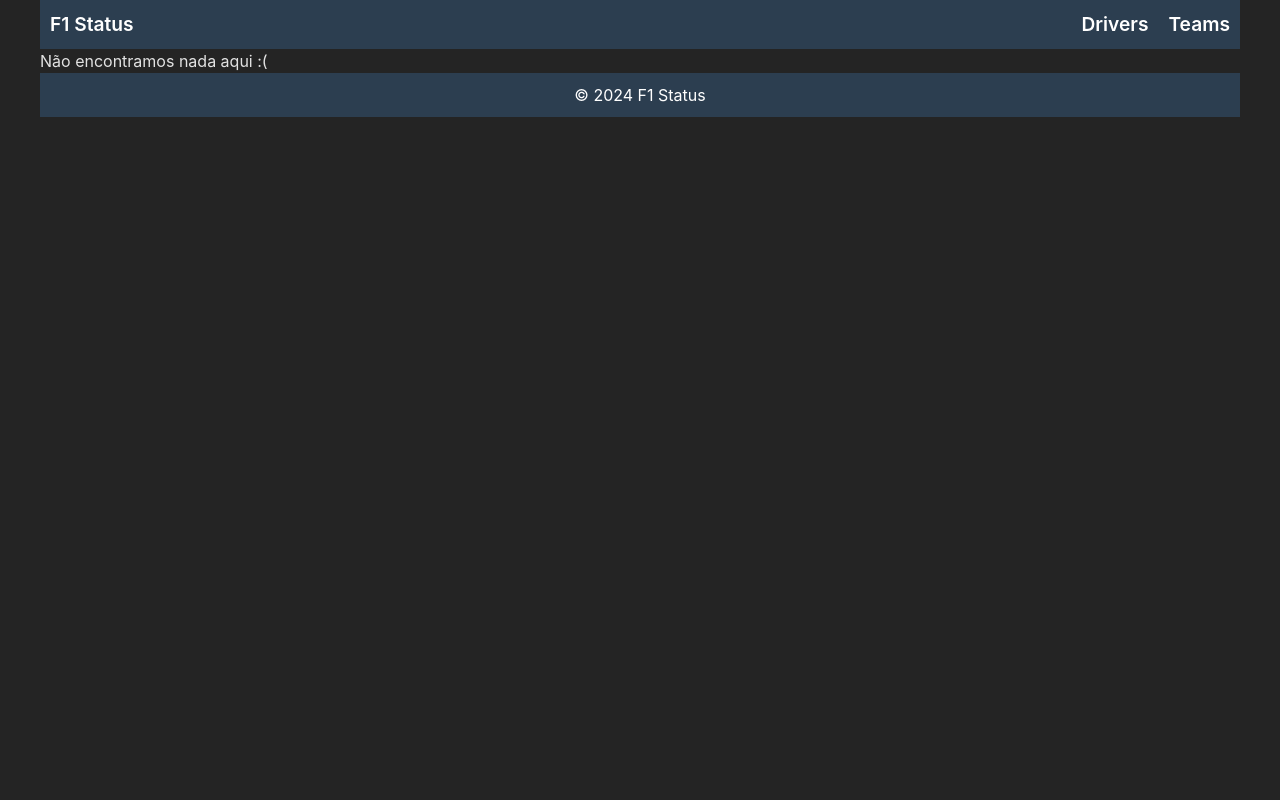
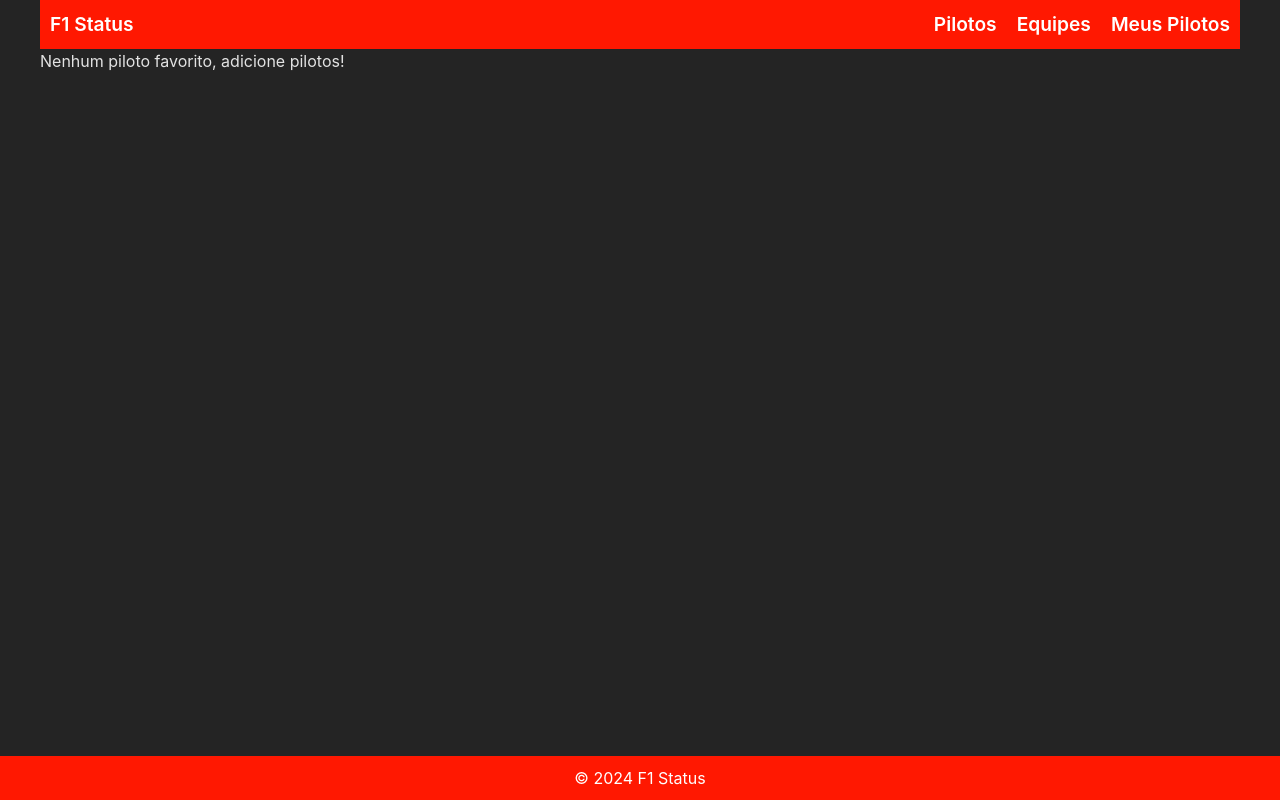
Before and after one commit to danielangelo1/vs13-front-redux-f1status, a React (Vite) app: page /favoriteDriver in a window 1280 px wide. Built offline with nearby package versions, Linux system fonts and the light colour scheme.

Commit message:
feat: add my favorite drivers page

```diff
--- a/package.json
+++ b/package.json
@@ -16,7 +16,8 @@
     "react": "^18.2.0",
     "react-dom": "^18.2.0",
     "react-redux": "^9.1.0",
-    "react-router-dom": "^6.22.0"
+    "react-router-dom": "^6.22.0",
+    "react-toastify": "^10.0.4"
   },
   "devDependencies": {
     "@types/node": "^20.11.17",
--- a/src/components/addFavoriteButton/AddFavoriteButton.tsx
+++ b/src/components/addFavoriteButton/AddFavoriteButton.tsx
@@ -1,19 +1,25 @@
 import { FlagCheckered } from "@phosphor-icons/react";
 import { Driver } from "../types/Driver";
 import "./AddFavoriteButton.module.css";
+import { useDispatch } from "react-redux";
+import { addFavoriteDriver } from "../../feature/favoriteDriverSlice";
+import { toast } from "react-toastify";
 
 interface AddFavoriteButtonProps {
   driver: Driver;
 }
 
 const AddFavoriteButton = ({ driver }: AddFavoriteButtonProps) => {
+  const dispatch = useDispatch();
+
+  const handleAddFavorite = () => {
+    dispatch(addFavoriteDriver(driver));
+    toast.success("Piloto adicionado aos favoritos", {
+      autoClose: 300,
+    });
+  };
   return (
-    <button
-      type="button"
-      onClick={() =>
-        console.log(`Adicionado ${driver.driver.name} aos favoritos`)
-      }
-    >
+    <button type="button" onClick={handleAddFavorite}>
       Adicionar aos favoritos <FlagCheckered />
     </button>
   );
--- a/src/components/driverCard/DriverCard.tsx
+++ b/src/components/driverCard/DriverCard.tsx
@@ -1,21 +1,13 @@
-import { useEffect, useState } from "react";
 import "./DriverCard.css";
-import useDrivers from "../../hooks/useDrivers";
 import { Driver } from "../types/Driver";
 import AddFavoriteButton from "../addFavoriteButton/AddFavoriteButton";
 
-const DriverCard = () => {
-  const [drivers, setDrivers] = useState<Driver[]>([]);
-  const { getDrivers } = useDrivers();
+interface DriverCardProps {
+  drivers: Driver[];
+  isFavorite?: boolean;
+}
 
-  useEffect(() => {
-    async function fetchDrivers() {
-      // const response = await getDrivers(2023);
-      setDrivers(response);
-    }
-    fetchDrivers();
-  }, []);
-
+const DriverCard = ({ drivers, isFavorite }: DriverCardProps) => {
   return (
     <>
       <ul className="driver-container">
@@ -31,7 +23,7 @@ const DriverCard = () => {
               {driver.driver.name} <span>{driver.driver.number}</span>
             </p>
             <p>{driver.team.name}</p>
-            <AddFavoriteButton driver={driver} />
+            {!isFavorite && <AddFavoriteButton driver={driver} />}
           </li>
         ))}
       </ul>
--- a/src/components/footer/Footer.css
+++ b/src/components/footer/Footer.css
@@ -1,7 +1,11 @@
 footer {
-  background-color: #2c3e50;
+  background-color: #ff1801;
   color: #fff;
   padding: 10px 0;
+  bottom: 0;
+  position: fixed;
+  width: 100%;
+  left: 0;
 }
 
 footer p {
--- a/src/components/header/Header.css
+++ b/src/components/header/Header.css
@@ -1,7 +1,11 @@
 header {
-  background-color: #2c3e50;
+  background-color: #ff1801;
   color: #fff;
   padding: 10px 0;
+  top: 0;
+  position: sticky;
+  width: 100%;
+  left: 0;
 }
 
 nav {
@@ -21,5 +25,5 @@ nav a {
 }
 
 nav a:hover {
-  color: #f1c40f;
+  color: #0e1111;
 }
--- a/src/components/header/Header.tsx
+++ b/src/components/header/Header.tsx
@@ -7,8 +7,9 @@ const Header = () => {
       <nav>
         <Link to="/">F1 Status</Link>
         <div>
-          <Link to="/">Drivers</Link>
-          <Link to="/teams">Teams</Link>
+          <Link to="/">Pilotos</Link>
+          <Link to="/teams">Equipes</Link>
+          <Link to="/favoriteDriver">Meus Pilotos </Link>
         </div>
       </nav>
     </header>
--- /dev/null
+++ b/src/feature/favoriteDriverSlice.ts
@@ -0,0 +1,30 @@
+import { createSlice } from "@reduxjs/toolkit";
+import { Driver } from "../components/types/Driver";
+
+interface FavoriteDriverState {
+  favoriteDrivers: Driver[];
+}
+
+const initialState: FavoriteDriverState = {
+  favoriteDrivers: [],
+};
+
+const favoriteDriverSlice = createSlice({
+  name: "favoriteDriver",
+  initialState,
+  reducers: {
+    addFavoriteDriver(state, action) {
+      state.favoriteDrivers.push(action.payload);
+    },
+    removeFavoriteDriver(state, action) {
+      state.favoriteDrivers = state.favoriteDrivers.filter(
+        (driver) => driver.driver.id !== action.payload.driver.id,
+      );
+    },
+  },
+});
+
+export const { addFavoriteDriver, removeFavoriteDriver } =
+  favoriteDriverSlice.actions;
+
+export default favoriteDriverSlice.reducer;
--- a/src/feature/store/Store.ts
+++ b/src/feature/store/Store.ts
@@ -1,7 +1,9 @@
 import { configureStore } from "@reduxjs/toolkit";
-
+import favoriteDriverReducer from "../favoriteDriverSlice";
 export const store = configureStore({
-  reducer: {},
+  reducer: {
+    favoriteDriver: favoriteDriverReducer,
+  },
 });
 
 export type RootState = ReturnType<typeof store.getState>;
--- /dev/null
+++ b/src/pages/favoriteDrivers/FavoriteDrivers.tsx
@@ -0,0 +1,20 @@
+import React from "react";
+import { useAppSelector } from "../../feature/hooks/Hooks";
+import DriverCard from "../../components/driverCard/DriverCard";
+
+const FavoriteDrivers = () => {
+  const drivers = useAppSelector(
+    (state) => state.favoriteDriver.favoriteDrivers,
+  );
+  return (
+    <>
+      {drivers.length > 0 ? (
+        <DriverCard drivers={drivers} isFavorite={true} />
+      ) : (
+        <p>Nenhum piloto favorito, adicione pilotos!</p>
+      )}
+    </>
+  );
+};
+
+export default FavoriteDrivers;
--- a/src/pages/home/Home.tsx
+++ b/src/pages/home/Home.tsx
@@ -1,10 +1,26 @@
-import React from "react";
+import { useEffect, useState } from "react";
 import DriverCard from "../../components/driverCard/DriverCard";
+import { Driver } from "../../components/types/Driver";
+import useDrivers from "../../hooks/useDrivers";
+import { ToastContainer } from "react-toastify";
+import "react-toastify/dist/ReactToastify.css";
 
 const Home = () => {
+  const [drivers, setDrivers] = useState<Driver[]>([]);
+  const { getDrivers } = useDrivers();
+
+  useEffect(() => {
+    async function fetchDrivers() {
+      const response = await getDrivers(2023);
+      setDrivers(response);
+    }
+    // fetchDrivers();
+  }, []);
+
   return (
     <>
-      <DriverCard />
+      <ToastContainer />
+      <DriverCard drivers={drivers} />
     </>
   );
 };
--- a/src/routes/Router.tsx
+++ b/src/routes/Router.tsx
@@ -3,6 +3,7 @@ import Home from "../pages/home/Home";
 import NotFound from "../pages/notFound/NotFound";
 
 import LayoutDefault from "../layouts/LayoutDefault";
+import FavoriteDrivers from "../pages/favoriteDrivers/FavoriteDrivers";
 
 const Router = () => {
   return (
@@ -11,6 +12,7 @@ const Router = () => {
         <Route path="/" element={<LayoutDefault />}>
           <Route path="/" element={<Home />} />
           <Route path="*" element={<NotFound />} />
+          <Route path="/favoriteDriver" element={<FavoriteDrivers />} />
         </Route>
       </Routes>
     </BrowserRouter>
```
Also changed, not shown: 1 other file (tests, documents, lock files or other folders).
